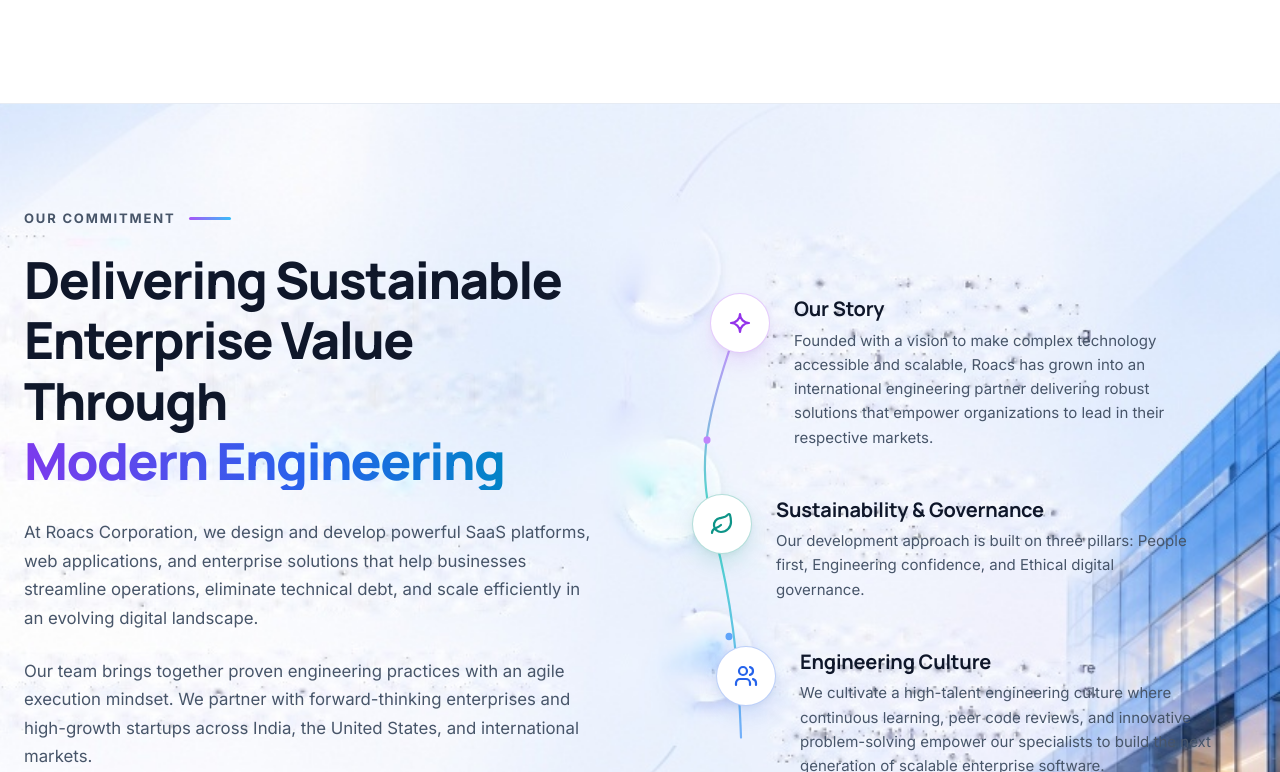
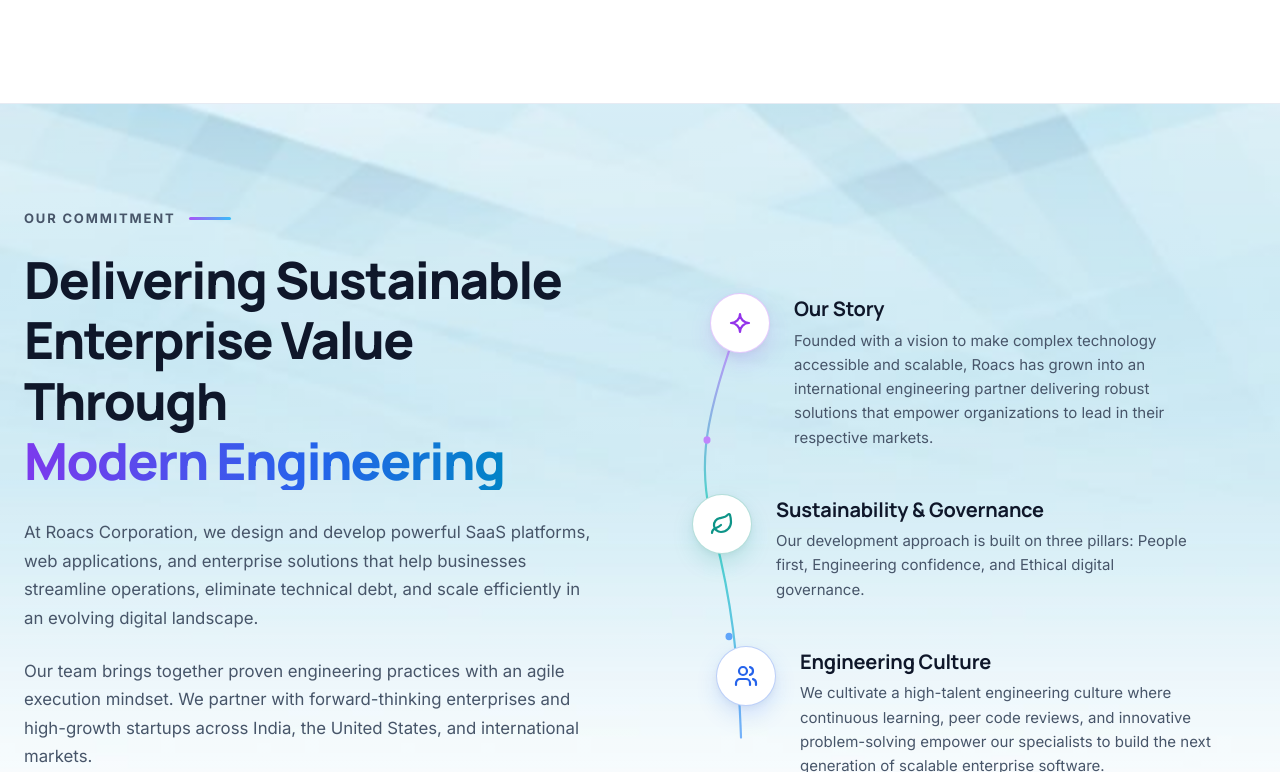
Before and after one commit to roacstech/roacs_new_website, a Next.js app: page /about in a window 1280 px wide. Shown: the part 6388-7160 px from the top of the page. Built offline with nearby package versions, Linux system fonts and the light colour scheme; a web font is replaced by a local one.

Commit message:
feat(about): apply clean geometric tech mesh background to commitment section

```diff
--- a/src/app/about/page.tsx
+++ b/src/app/about/page.tsx
@@ -1387,15 +1387,22 @@ export default function AboutPage() {
           borderBottom: "1px solid rgba(226, 232, 240, 0.8)",
         }}
       >
-        {/* Full Pristine Artwork Background (Zero Text, High-Res Building & Aurora Wave) */}
+        {/* Modern Geometric & Network Mesh Tech Background */}
         <div style={{ position: "absolute", inset: 0, zIndex: 0 }}>
           <Image
-            src="/images/about/commitment-perfect-bg.jpg"
-            alt="Roacs Modern Engineering Commitment"
+            src="/images/about/commitment-tech-bg.jpg"
+            alt="Roacs Modern Engineering Background"
             fill
             sizes="100vw"
-            style={{ objectFit: "cover", objectPosition: "center right" }}
+            style={{ objectFit: "cover", objectPosition: "center" }}
             priority
+          />
+          <div
+            style={{
+              position: "absolute",
+              inset: 0,
+              background: "linear-gradient(180deg, rgba(255, 255, 255, 0.4) 0%, rgba(255, 255, 255, 0.2) 50%, rgba(255, 255, 255, 0.45) 100%)",
+            }}
           />
         </div>
 
```
Also changed, not shown: public/images/about/commitment-perfect-bg.jpg (deleted), public/images/about/commitment-tech-bg.jpg (added).
